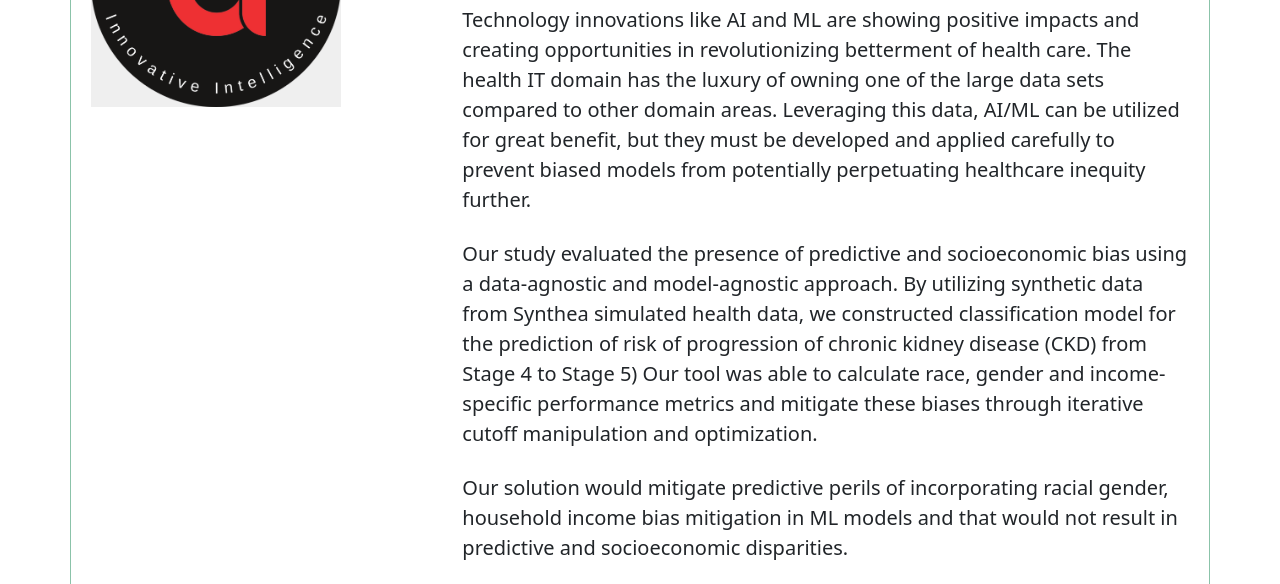
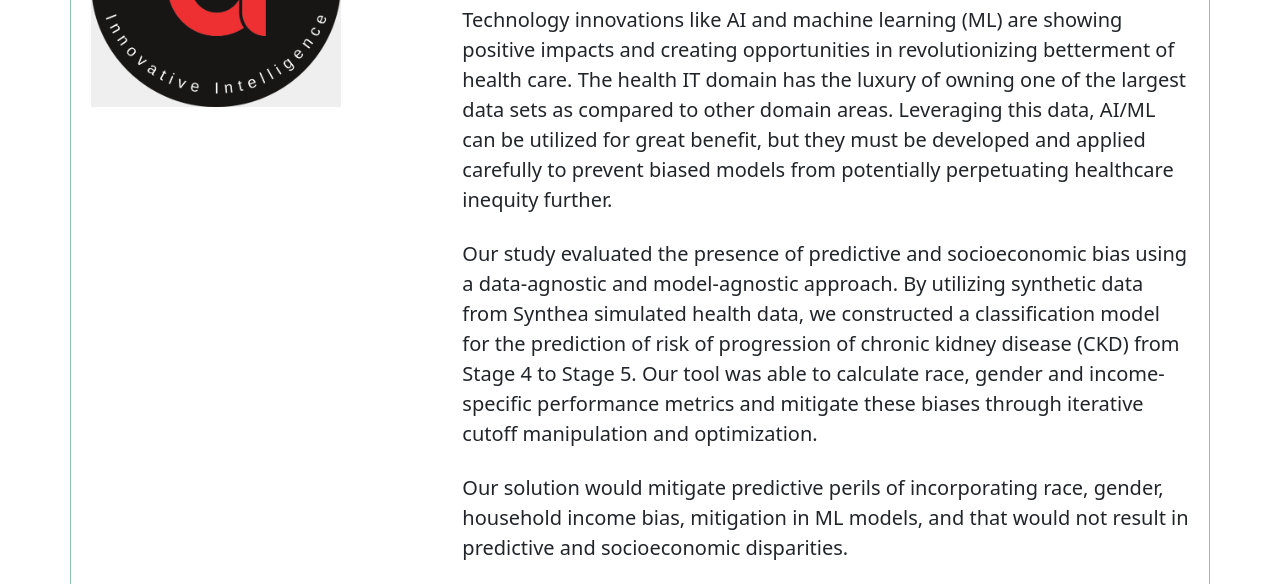
Before and after one commit to Haplet-AI/jaytest.github.io, a plain HTML site: page index.html in a window 1280 px wide. Shown: the part 349-933 px from the top of the page. Drawn offline with nearby package versions, Linux system fonts and the light colour scheme.

Commit message:
links updated

```diff
--- a/index.html
+++ b/index.html
@@ -37,22 +37,23 @@
     <h1>iAdeptive</h1>
                 <h2 class="pb-2">NIH Bias Detection Tools For Clinical Decision Making</h2>
 
-                <p class="lead mb-4">Technology innovations like AI and ML are showing positive impacts and creating
-                    opportunities in revolutionizing betterment of health care. The health IT domain has the luxury of
-                    owning one of the large data sets compared to other domain areas. Leveraging this data, AI/ML can
-                    be utilized for great benefit, but they must be developed and applied carefully to prevent biased
-                    models from potentially perpetuating healthcare inequity further.</p>
+                <p class="lead mb-4">Technology innovations like AI and machine learning (ML) are showing positive
+                    impacts and creating opportunities in revolutionizing betterment of health care. The health IT
+                    domain has the luxury of owning one of the largest data sets as compared to other domain areas.
+                    Leveraging this data, AI/ML can be utilized for great benefit, but they must be developed and
+                    applied carefully to prevent biased models from potentially perpetuating healthcare inequity
+                    further. </p>
 
                 <p class="lead mb-4">Our study evaluated the presence of predictive and socioeconomic bias using a
                     data-agnostic and model-agnostic approach. By utilizing synthetic data from Synthea simulated
-                    health data, we constructed classification model for the prediction of risk of progression of
-                    chronic kidney disease (CKD) from Stage 4 to Stage 5) Our tool was able to calculate race, gender
+                    health data, we constructed a classification model for the prediction of risk of progression of
+                    chronic kidney disease (CKD) from Stage 4 to Stage 5. Our tool was able to calculate race, gender
                     and income-specific performance metrics and mitigate these biases through iterative cutoff
-                    manipulation and optimization.</p>
+                    manipulation and optimization. </p>
 
-                <p class="lead mb-4">Our solution would mitigate predictive perils of incorporating racial gender,
-                    household income bias mitigation in ML models and that would not result in predictive and
-                    socioeconomic disparities.</p>
+                <p class="lead mb-4">Our solution would mitigate predictive perils of incorporating race, gender,
+                    household income bias, mitigation in ML models, and that would not result in predictive and
+                    socioeconomic disparities. </p>
 
                 <p class="lead mb-4">Both current and future healthcare-related machine learning models must
                     incorporate robust methods for assessing and mitigating bias. The CKD Progression Bias
@@ -77,7 +78,7 @@
 <style>.embed-container { position: relative; padding-bottom: 56.25%; height: 0; overflow: hidden; max-width: 100%;
 } .embed-container iframe, .embed-container object, .embed-container embed { position: absolute; top: 0; left: 0;
 width: 100%; height: 100%; }</style><div class="embed-container"><iframe
-src="https://www.youtube.com/embed/FT3ODSg1GFE" frameBorder="0" allowfullscreen=""></iframe></div>
+src="https://www.youtube.com/embed/yIY-2NZY8uo" frameBorder="0" allowfullscreen=""></iframe></div>
 
 </div>
               </div>
@@ -88,9 +89,9 @@ src="https://www.youtube.com/embed/FT3ODSg1GFE" frameBorder="0" allowfullscreen=
   <div class="row">
     <div class="col p-2 m-2 p-3 border border-success mr-3"  style="--bs-border-opacity: .5;">
         <h4 class="pb-2">GitHub Repository</h4>
-        <p class="lead mb-4">Below is a link to our GitHub Repository. Besides the code a readme.txt and
+        <p class="lead mb-4">Below is a link to our GitHub Repository. Besides the code a readme.md and
             requirements.txt file are included.</p>
-    <a href="#">Github Repository Link</a> </div>
+    <a href="#">https://github.com/iAdeptive/nih-challenge</a> </div>
     <div class="col p-2 m-2 p-3 border border-success"  style="--bs-border-opacity: .5;">
         <h4 class="pb-2">Supporting Documentation</h4>
         <p class="lead mb-4">Below is the link to our supporting documentation as a PDF file.</p>
```
